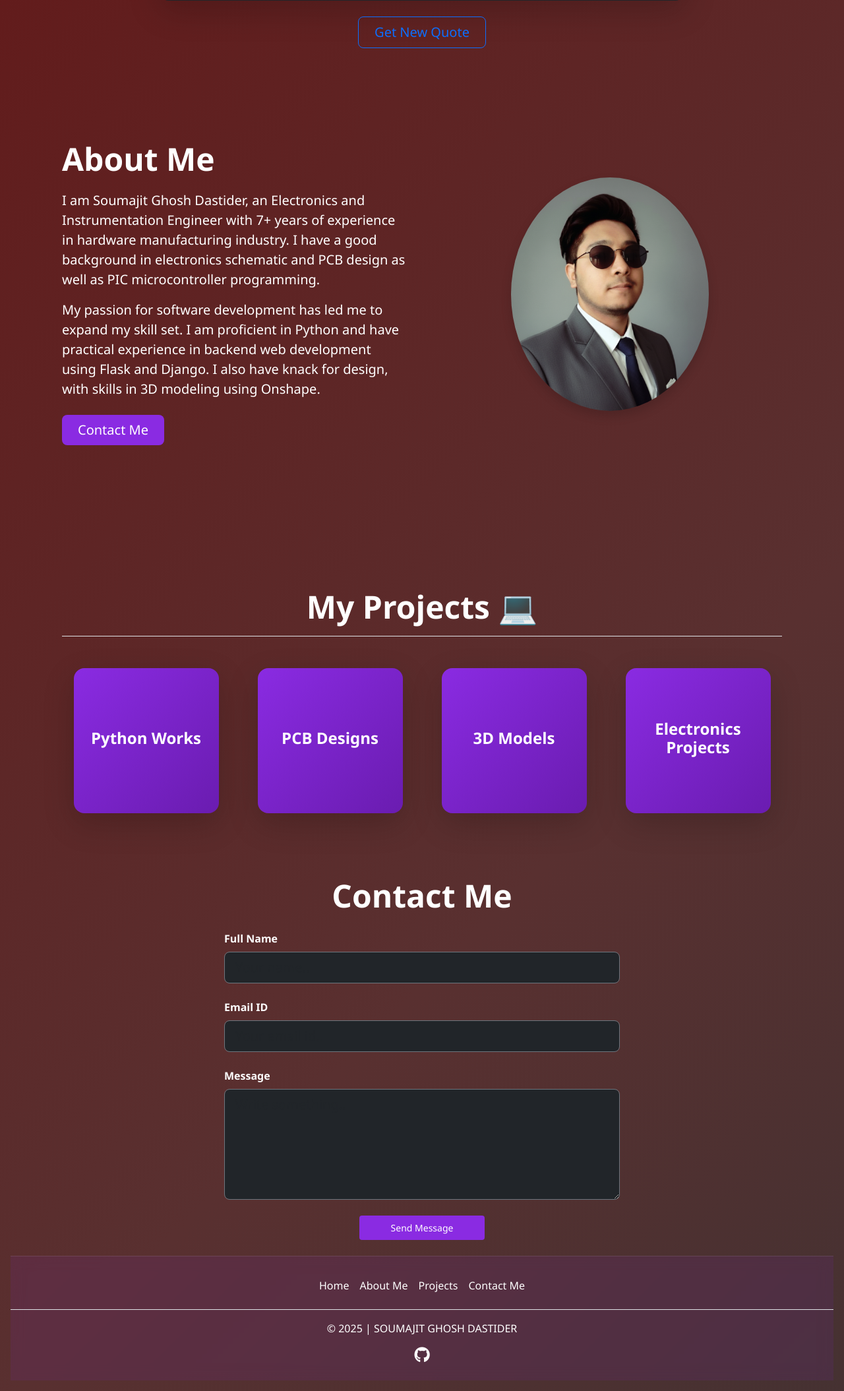
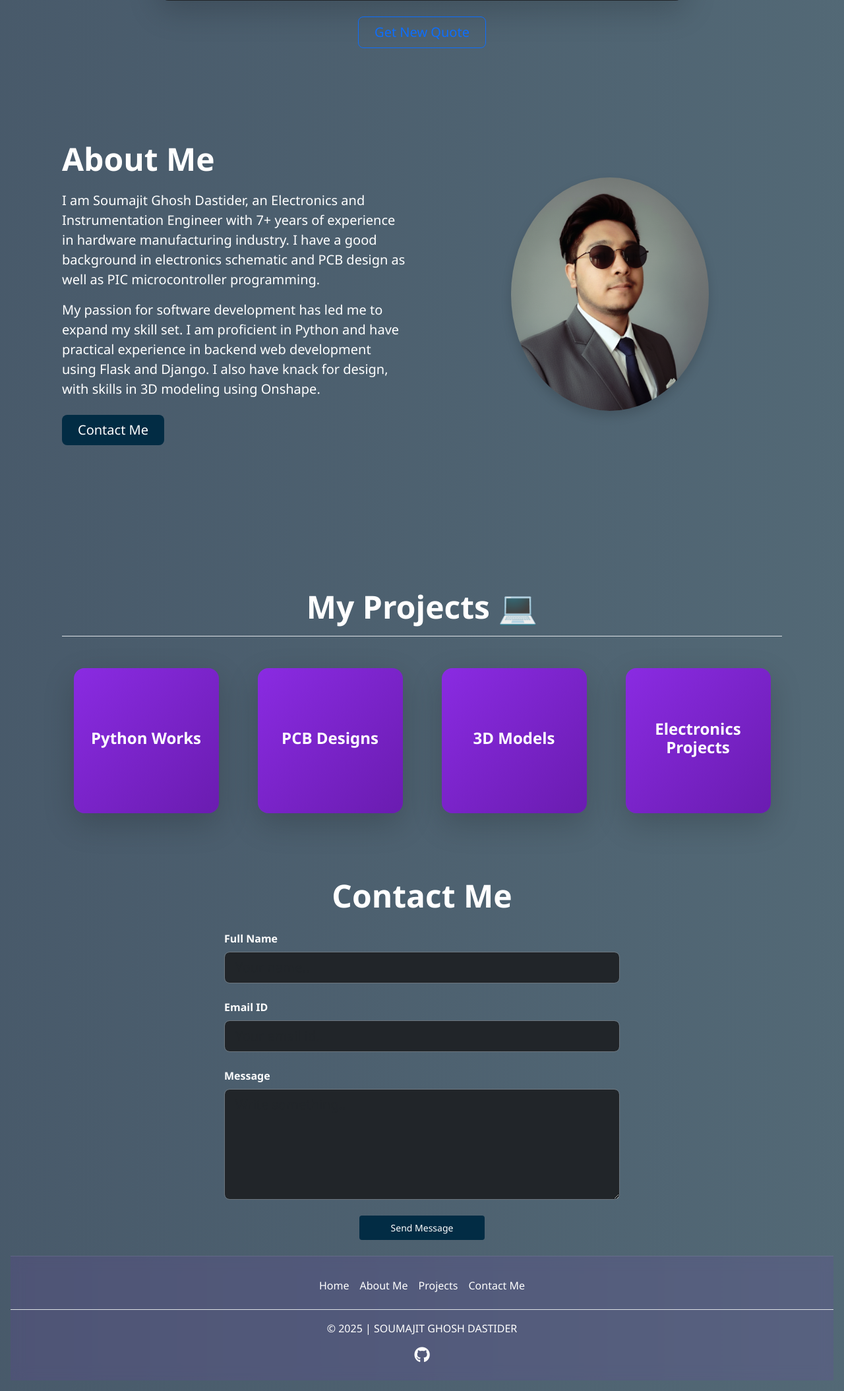
Before and after one commit to Xenon0117/Portfolio, a Flask app: page / in a window 1280 px wide. Shown: the part 436-2545 px from the top of the page at 66% size. Run offline with Flask 3, Linux system fonts and the light colour scheme; data that the repository does not hold is empty.

Commit message:
Update style.css

```diff
--- a/static/CSS/style.css
+++ b/static/CSS/style.css
@@ -1,6 +1,9 @@
 /* =============== ANIMATED BACKGROUND =============== */
 body {
-    background: linear-gradient(-45deg, #093637, #593030, #6f0000, #734b6d);
+    background: #536976;  /* fallback for old browsers */
+    background: -webkit-linear-gradient(to right, #292E49, #536976);  /* Chrome 10-25, Safari 5.1-6 */
+    background: linear-gradient(to right, #292E49, #536976); /* W3C, IE 10+/ Edge, Firefox 16+, Chrome 26+, Opera 12+, Safari 7+ */
+
     background-size: 400% 400%;
     animation: gradientBG 15s ease infinite;
     min-height: 100vh;
@@ -114,7 +117,7 @@ body {
 }
 
 .btn-primary {
-    background: #8a2be2;
+    background: #022c44;
     border: none;
     transition: all 0.3s ease;
 }
```
